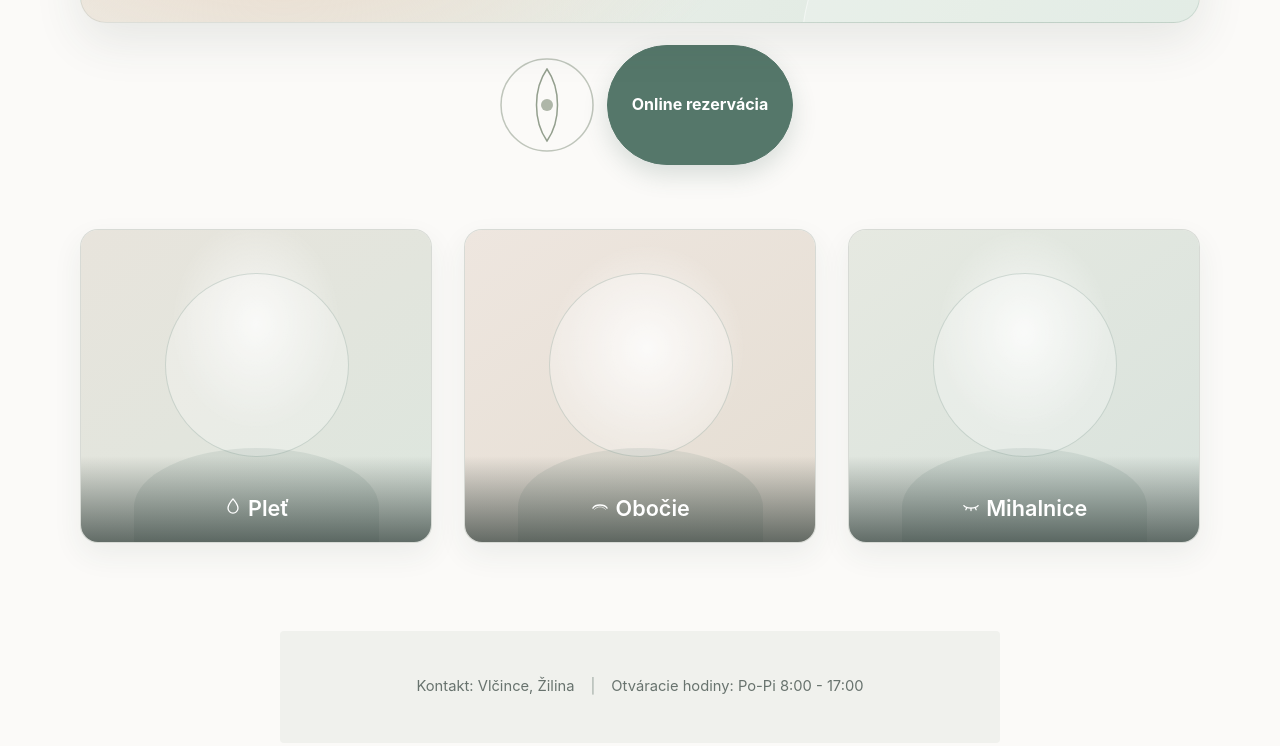
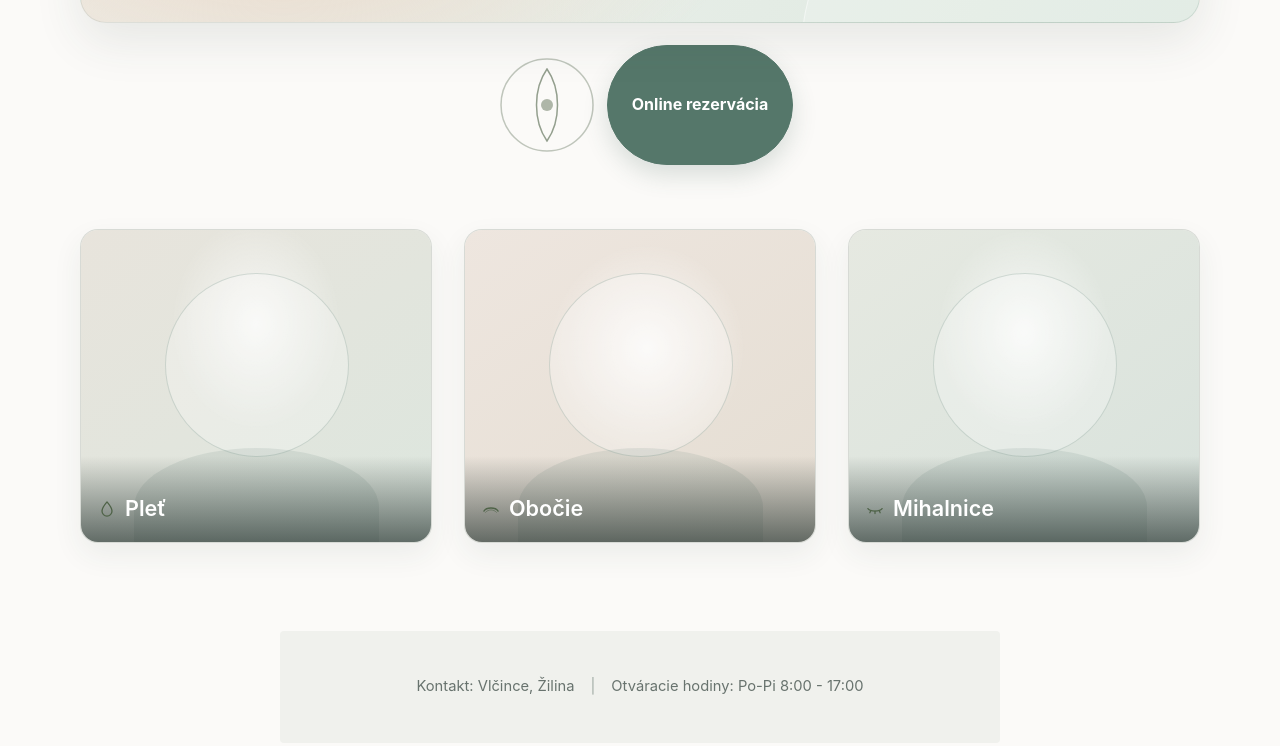
Before and after one commit to pallova9/kozmetick-sal-n, a plain HTML site: page index.html in a window 1280 px wide. Shown: the part 524-1270 px from the top of the page. Drawn offline with Linux system fonts and the light colour scheme.

Commit message:
Add section-heading and heading-icon styles

```diff
--- a/styles.css
+++ b/styles.css
@@ -464,3 +464,13 @@ button:focus-visible {
   height: auto;
   pointer-events: none;
 }
+.section-heading {
+  display: inline-flex;
+  align-items: center;
+  gap: 8px;
+}
+
+.heading-icon {
+  color: #4f6348;
+  flex-shrink: 0;
+}
```
